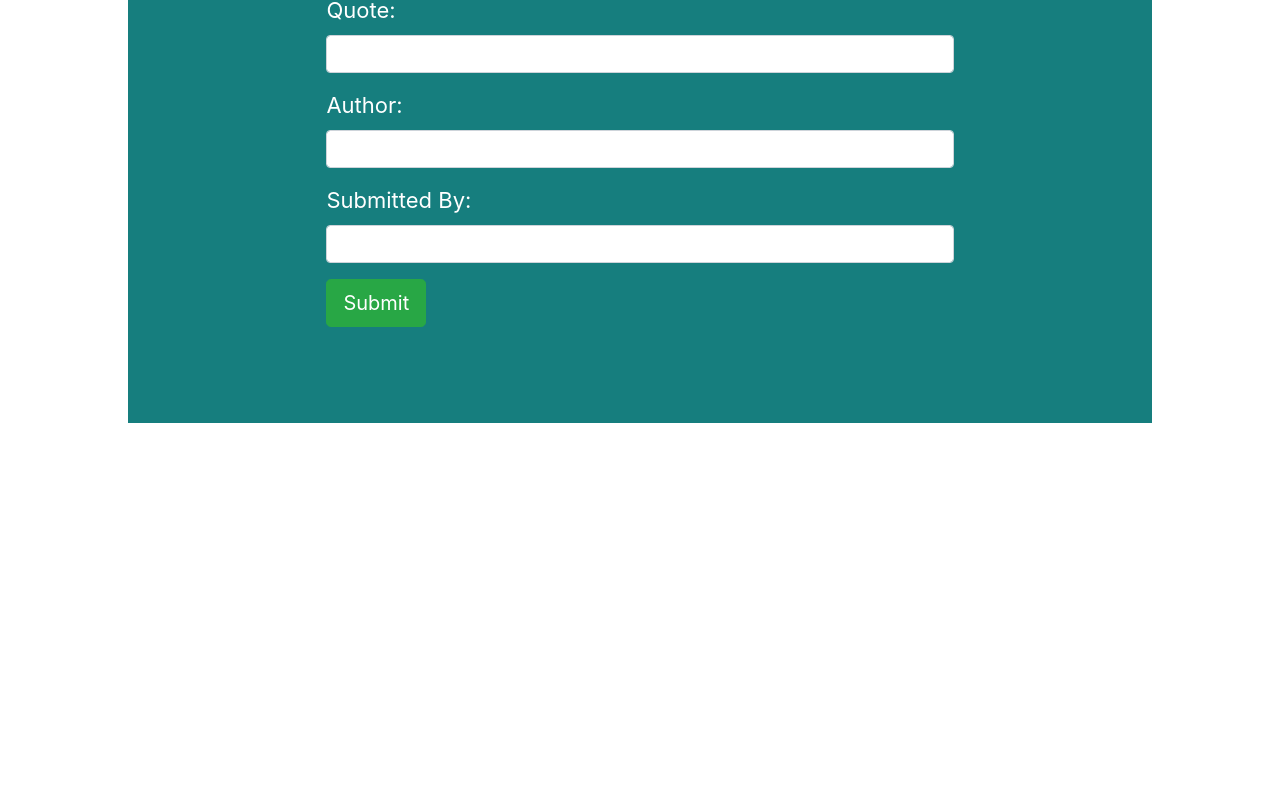
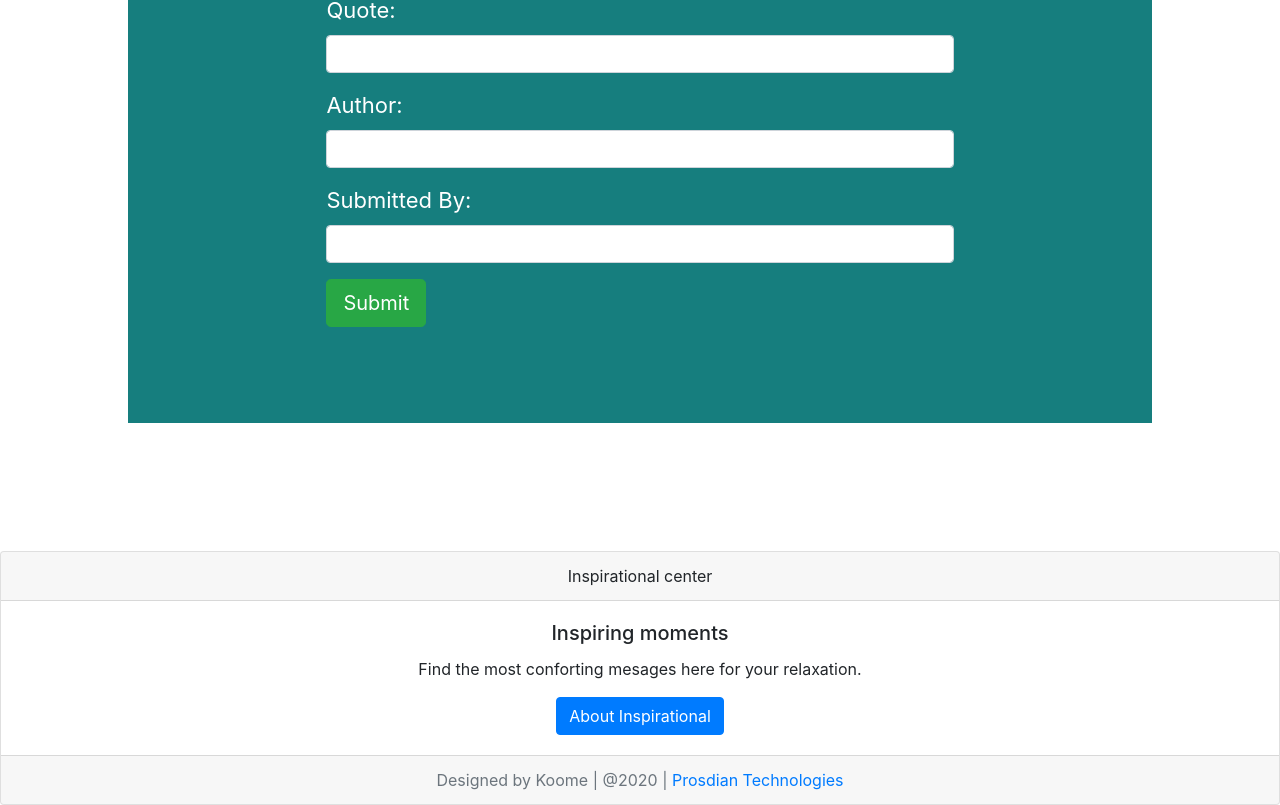
Before and after one commit to KoomeA/inspirational, an Angular app: page / in a window 1280 px wide. Shown: the part 528-1333 px from the top of the page. Before the commit the page ends 951 px from the top, so only its background shows below. Built offline with nearby package versions, Linux system fonts and the light colour scheme.

Commit message:
add a footer

```diff
--- a/src/app/app.component.html
+++ b/src/app/app.component.html
@@ -4,4 +4,7 @@
 <app-heading></app-heading>
 <app-quote-form></app-quote-form>
 
+
+<app-footer></app-footer>
+
 <router-outlet></router-outlet>
--- a/src/app/app.module.ts
+++ b/src/app/app.module.ts
@@ -6,13 +6,15 @@ import { AppComponent } from './app.component';
 import { NavComponent } from './nav/nav.component';
 import { HeadingComponent } from './heading/heading.component';
 import { QuoteFormComponent } from './quote-form/quote-form.component';
+import { FooterComponent } from './footer/footer.component';
 
 @NgModule({
   declarations: [
     AppComponent,
     NavComponent,
     HeadingComponent,
-    QuoteFormComponent
+    QuoteFormComponent,
+    FooterComponent
   ],
   imports: [
     BrowserModule,
--- /dev/null
+++ b/src/app/footer/footer.component.html
@@ -0,0 +1,13 @@
+<div class="card text-center">
+    <div class="card-header">
+      Inspirational center
+    </div>
+    <div class="card-body">
+      <h5 class="card-title">Inspiring moments</h5>
+      <p class="card-text">Find the most conforting mesages here for your relaxation.</p>
+      <a href="#" class="btn btn-primary">About Inspirational</a>
+    </div>
+    <div class="card-footer text-muted">
+      Designed by Koome | @2020 | <a href="http://prosdianhost.co.ke">Prosdian Technologies</a>
+    </div>
+  </div>
--- /dev/null
+++ b/src/app/footer/footer.component.ts
@@ -0,0 +1,15 @@
+import { Component, OnInit } from '@angular/core';
+
+@Component({
+  selector: 'app-footer',
+  templateUrl: './footer.component.html',
+  styleUrls: ['./footer.component.css']
+})
+export class FooterComponent implements OnInit {
+
+  constructor() { }
+
+  ngOnInit(): void {
+  }
+
+}
--- a/src/app/quote-form/quote-form.component.css
+++ b/src/app/quote-form/quote-form.component.css
@@ -11,6 +11,7 @@
     background-color: rgb(22, 126, 126);
     margin-left: 10%;
     margin-right: 10%;
+    margin-bottom: 8rem;
 }
 
 h2 {
```
Also changed, not shown: src/app/footer/footer.component.css (added), 1 other file (tests, documents, lock files or other folders).
